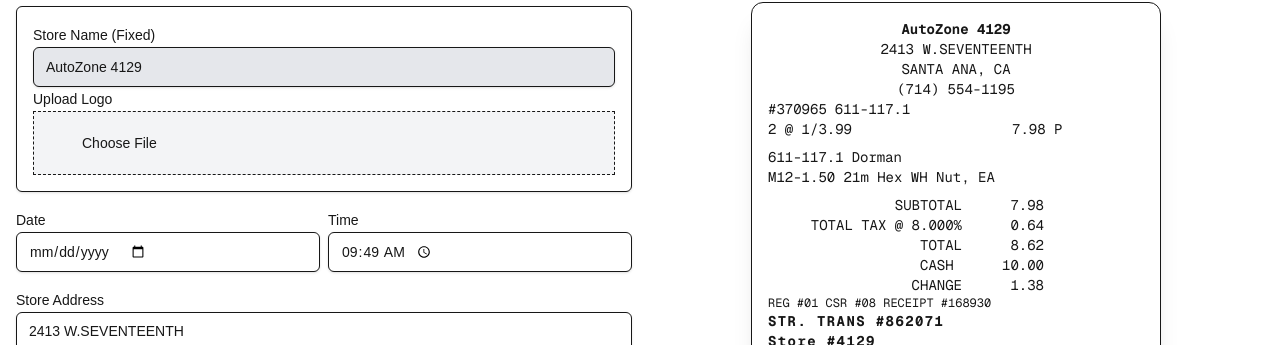
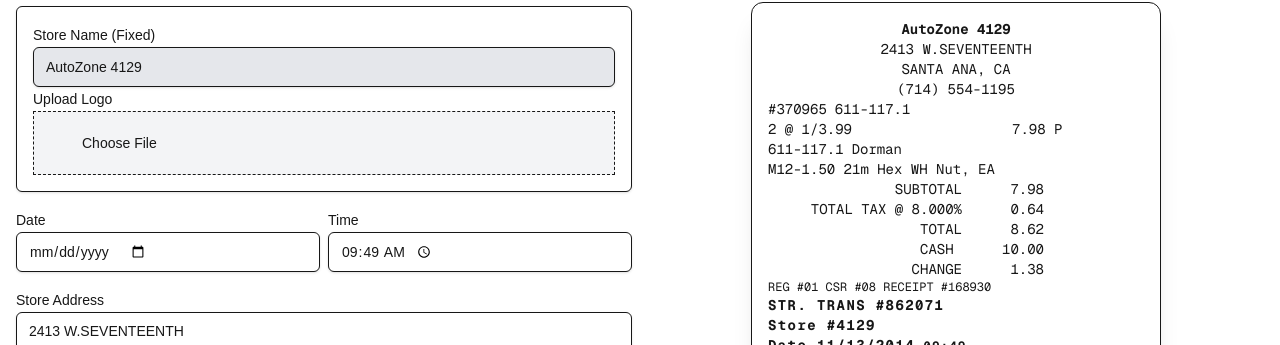
Before and after one commit to ankitmishra-13/Retail-Receipt-Generator, a Next.js app: page / in a window 1280 px wide. Shown: the part 62-407 px from the top of the page. Built offline with nearby package versions, Linux system fonts and the light colour scheme.

Commit message:
Update page.tsx

```diff
--- a/src/app/page.tsx
+++ b/src/app/page.tsx
@@ -283,7 +283,7 @@
       {/* Right Receipt Section */}
       <div>
         <h1 className="text-2xl font-bold text-left align mb-4">Live Preview</h1>
-        <Card className="border bg-white dark:bg-gray-900 shadow-xl scale-[1.0] max-w-[410px] w-full h-[1000px] mx-auto overflow-y-auto"ref={receiptRef}>
+        <Card className="border bg-white dark:bg-gray-900 shadow-xl scale-[1.0] max-w-[410px] w-full h-[950px] mx-auto overflow-y-auto"ref={receiptRef}>
           <CardContent className="font-mono text-sm text-center p-4">
             {form.logo && <img src={form.logo} alt="Logo" className="h-16 mx-auto mb-2" />}
             <div className="whitespace-pre-line">
@@ -293,8 +293,8 @@
             </div>
 
             {form.items.map((item, i) => (
-              <div key={i} className="text-left mb-2">
-                <div className="mb-1 text-left">
+              <div key={i} className="text-left mb-0">
+                <div className="text-left">
                   <span>{item.code}</span><span className="whitespace-pre-line ml-2 text-left pr-10">
                   {item.desc}
                 </span>
@@ -305,7 +305,7 @@
               </div>
             ))}
 
-            <div className="mt-2 text-right pr-25 font-mono">
+            <div className="mt -0 text-right pr-25 font-mono">
               <div>SUBTOTAL <span className="pl-10">{subtotal.toFixed(2)}</span></div>
               <div>TOTAL TAX @ 8.000% <span className="pl-10"> {tax.toFixed(2)}</span></div>
               <div>TOTAL <span className="pl-10">{total.toFixed(2)}</span> </div>
@@ -352,8 +352,8 @@
             </div>
             </div>
             <div className="whitespace-pre-line">
-            <span className="font-bold"> Ref No :</span>
-            <span className="mt-2 font-bold tracking-widest font-mono">{'\n'}{form.referenceNumber}</span>
+            <span className="mt-2 font-bold"> Ref No :</span>
+            <span className="font-bold tracking-widest font-mono">{'\n'}{form.referenceNumber}</span>
             </div>
           </CardContent>
         </Card>
```
